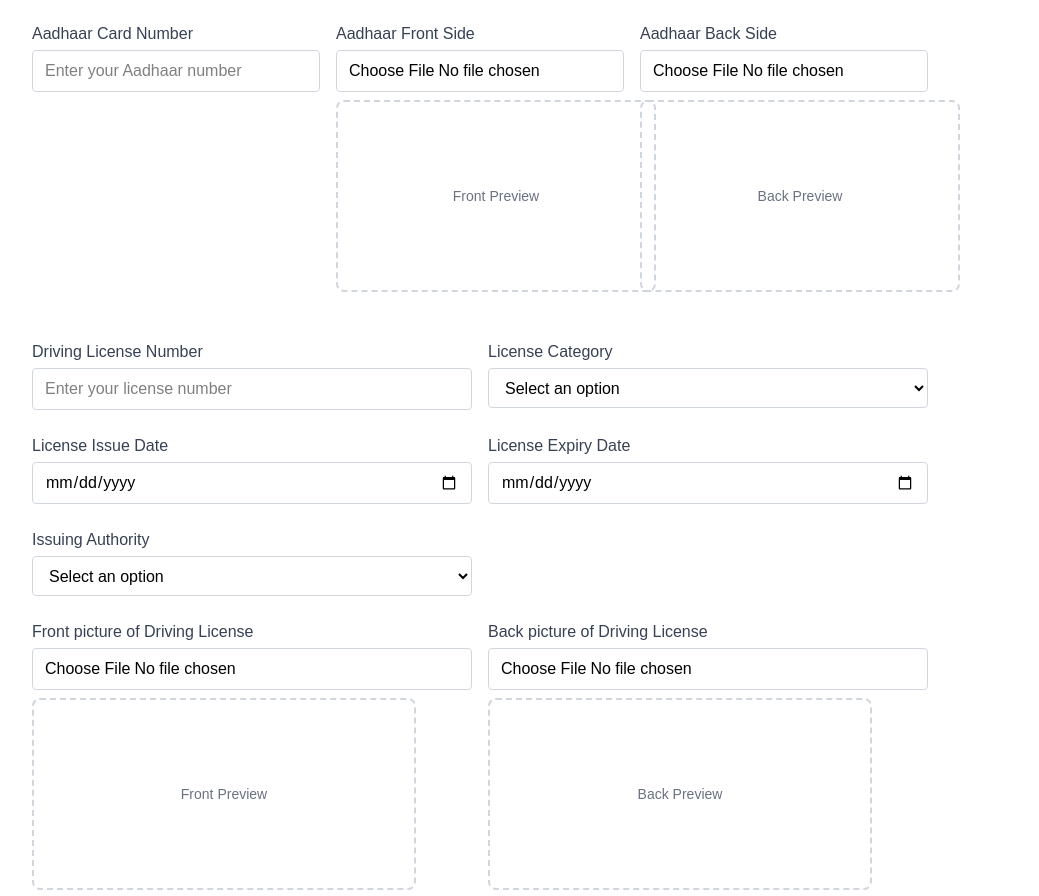
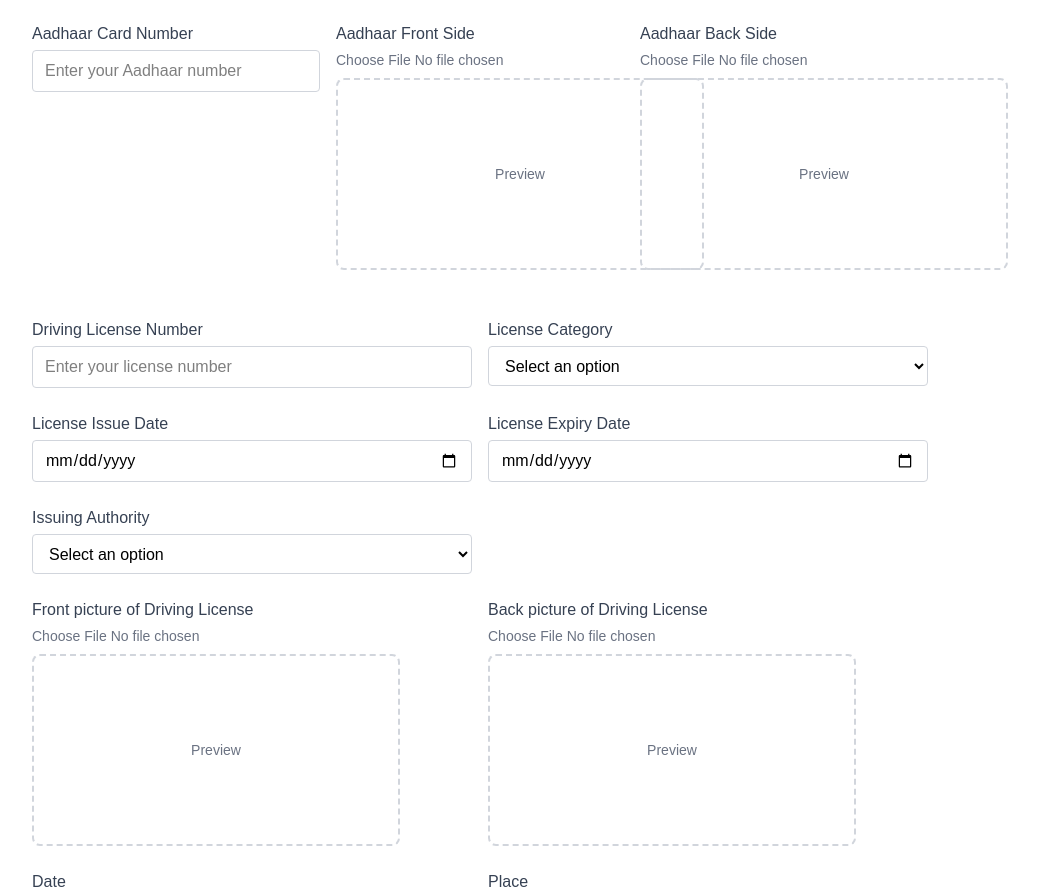
Before and after one commit to vyaparguru/itdc, a Next.js app: page /apply in a window 1280 px wide. Shown: the part 841-1737 px from the top of the page, without its empty margins (160-1199 px from the left). Built offline with nearby package versions, Linux system fonts and the light colour scheme.

Commit message:
created reusable components for apply page

```diff
--- a/app/apply/page.js
+++ b/app/apply/page.js
@@ -1,46 +1,10 @@
 'use client';
 
+import FileUpload from '@/components/reusable/FileUpload';
 import FormField from '@/components/reusable/FormField';
+import FormRow from '@/components/reusable/FormRow';
+import stateCityData from '@/utils/stateCityData';
 import React, { useState } from 'react';
-
-const stateCityData = {
-  "Andhra Pradesh": ["Visakhapatnam", "Vijayawada", "Guntur", "Nellore"],
-  "Arunachal Pradesh": ["Itanagar", "Tawang", "Ziro", "Pasighat"],
-  "Assam": ["Guwahati", "Dibrugarh", "Silchar", "Jorhat"],
-  "Bihar": ["Patna", "Gaya", "Bhagalpur", "Muzaffarpur"],
-  "Chhattisgarh": ["Raipur", "Bilaspur", "Durg", "Korba"],
-  "Goa": ["Panaji", "Margao", "Vasco da Gama", "Mapusa"],
-  "Gujarat": ["Ahmedabad", "Surat", "Vadodara", "Rajkot"],
-  "Haryana": ["Gurgaon", "Faridabad", "Panipat", "Ambala"],
-  "Himachal Pradesh": ["Shimla", "Manali", "Dharamshala", "Kullu"],
-  "Jharkhand": ["Ranchi", "Jamshedpur", "Dhanbad", "Bokaro"],
-  "Karnataka": ["Bengaluru", "Mysuru", "Mangaluru", "Hubli"],
-  "Kerala": ["Thiruvananthapuram", "Kochi", "Kozhikode", "Kollam"],
-  "Madhya Pradesh": ["Bhopal", "Indore", "Gwalior", "Jabalpur"],
-  "Maharashtra": ["Mumbai", "Pune", "Nagpur", "Nashik"],
-  "Manipur": ["Imphal", "Churachandpur", "Thoubal", "Ukhrul"],
-  "Meghalaya": ["Shillong", "Tura", "Jowai", "Nongpoh"],
-  "Mizoram": ["Aizawl", "Lunglei", "Champhai", "Serchhip"],
-  "Nagaland": ["Kohima", "Dimapur", "Mokokchung", "Tuensang"],
-  "Odisha": ["Bhubaneswar", "Cuttack", "Rourkela", "Puri"],
-  "Punjab": ["Chandigarh", "Ludhiana", "Amritsar", "Jalandhar"],
-  "Rajasthan": ["Jaipur", "Jodhpur", "Udaipur", "Ajmer"],
-  "Sikkim": ["Gangtok", "Namchi", "Pelling", "Ravangla"],
-  "Tamil Nadu": ["Chennai", "Coimbatore", "Madurai", "Tiruchirappalli"],
-  "Telangana": ["Hyderabad", "Warangal", "Nizamabad", "Karimnagar"],
-  "Tripura": ["Agartala", "Udaipur", "Dharmanagar", "Kailashahar"],
-  "Uttar Pradesh": ["Lucknow", "Kanpur", "Varanasi", "Agra"],
-  "Uttarakhand": ["Dehradun", "Haridwar", "Nainital", "Rishikesh"],
-  "West Bengal": ["Kolkata", "Darjeeling", "Siliguri", "Howrah"],
-  "Andaman and Nicobar Islands": ["Port Blair"],
-  "Chandigarh": ["Chandigarh"],
-  "Dadra and Nagar Haveli and Daman and Diu": ["Silvassa", "Daman", "Diu"],
-  "Delhi": ["New Delhi"],
-  "Lakshadweep": ["Kavaratti"],
-  "Puducherry": ["Puducherry"],
-  "Ladakh": ["Leh", "Kargil"],
-  "Jammu and Kashmir": ["Srinagar", "Jammu", "Anantnag", "Baramulla"],
-};
 
 const Apply = () => {
   const [profilePhoto, setProfilePhoto] = useState(null);
@@ -57,47 +21,11 @@ const Apply = () => {
     setCities(stateCityData[state] || []);
   };
 
-  const handlePhotoUpload = (e) => {
+  const handleFileUpload = (setter) => (e) => {
     const file = e.target.files[0];
     if (file) {
       const reader = new FileReader();
-      reader.onload = () => setProfilePhoto(reader.result);
-      reader.readAsDataURL(file);
-    }
-  };
-
-  const handleAadhaarFrontUpload = (e) => {
-    const file = e.target.files[0];
-    if (file) {
-      const reader = new FileReader();
-      reader.onload = () => setAadhaarFront(reader.result);
-      reader.readAsDataURL(file);
-    }
-  };
-
-  const handleAadhaarBackUpload = (e) => {
-    const file = e.target.files[0];
-    if (file) {
-      const reader = new FileReader();
-      reader.onload = () => setAadhaarBack(reader.result);
-      reader.readAsDataURL(file);
-    }
-  };
-
-  const handleLicenseFrontUpload = (e) => {
-    const file = e.target.files[0];
-    if (file) {
-      const reader = new FileReader();
-      reader.onload = () => setLicenseFront(reader.result);
-      reader.readAsDataURL(file);
-    }
-  };
-
-  const handleLicenseBackUpload = (e) => {
-    const file = e.target.files[0];
-    if (file) {
-      const reader = new FileReader();
-      reader.onload = () => setLicenseBack(reader.result);
+      reader.onload = () => setter(reader.result);
       reader.readAsDataURL(file);
     }
   };
@@ -125,19 +53,19 @@ const Apply = () => {
         {/* Left Form */}
         <form className="order-2 md:order-1 grid grid-cols-1 gap-6 text-black">
           {/* Row 1: Name & Father's Name */}
-          <div className="grid grid-cols-1 md:grid-cols-2 gap-4">
+          <FormRow className="grid grid-cols-1 md:grid-cols-2 gap-4">
             <FormField label="Name" placeholder="Enter your name" />
             <FormField label="Father's Name" placeholder="Enter your father’s name" />
-          </div>
+          </FormRow>
 
           {/* Row 2: DOB & Mobile Number */}
-          <div className="grid grid-cols-1 md:grid-cols-2 gap-4">
+          <FormRow className="grid grid-cols-1 md:grid-cols-2 gap-4">
             <FormField label="Date of Birth" type="date" />
             <FormField label="Mobile Number" placeholder="Enter your mobile number" />
-          </div>
+          </FormRow>
 
           {/* Row 3: Email & Qualification */}
-          <div className="grid grid-cols-1 md:grid-cols-2 gap-4">
+          <FormRow className="grid grid-cols-1 md:grid-cols-2 gap-4">
             <FormField label="Email" type="email" placeholder="Enter your email" />
             <FormField
               label="Qualification"
@@ -151,27 +79,25 @@ const Apply = () => {
                 "Others",
               ]}
             />
-          </div>
+          </FormRow>
 
           {/* Row 4: Passport Photo */}
-          <div className="grid grid-cols-1 md:grid-cols-2 gap-4">
+          <FormRow columns={1}>
             <FormField
               label="Passport Size Photo"
               type="file"
               accept="image/*"
-              onChange={handlePhotoUpload}
+              onChange={handleFileUpload(setProfilePhoto)}
             />
-          </div>
+          </FormRow>
         </form>
       </div>
 
       {/* New Section */}
       <div className="mt-12 grid grid-cols-1 gap-6 text-black">
         {/* Row 1: Address & State */}
-        <div className="grid grid-cols-1 md:grid-cols-2 gap-4">
-          <div>
-            <FormField label="Address" placeholder="Enter your address" />
-          </div>
+        <FormRow>
+          <FormField label="Address" placeholder="Enter your address" />
           <FormField
             label="State"
             type="select"
@@ -179,157 +105,70 @@ const Apply = () => {
             onChange={handleStateChange}
             options={Object.keys(stateCityData)}
           />
-        </div>
+        </FormRow>
 
         {/* Row 2: City, Pincode & District */}
-        <div className="grid grid-cols-1 md:grid-cols-3 gap-4">
-          <FormField
-            label="City"
-            type="select"
-            options={cities}
-            placeholder="Select City"
-          />
-          <FormField
-            label="Pincode"
-            type="text"
-            placeholder="Enter your pincode"
-          />
-          <FormField
-            label="District"
-            type="text"
-            placeholder="Enter your district"
-          />
-        </div>
+        <FormRow columns={3}>
+          <FormField label="City" type="select" options={cities} placeholder="Select City" />
+          <FormField label="Pincode" type="text" placeholder="Enter your pincode" />
+          <FormField label="District" type="text" placeholder="Enter your district" />
+        </FormRow>
 
         {/* Row 3: Aadhaar Card Details */}
-        <div className="grid grid-cols-1 md:grid-cols-3 gap-4">
-          <FormField
-            label="Aadhaar Card Number"
-            type="text"
-            placeholder="Enter your Aadhaar number"
+        <FormRow columns={3}>
+          <FormField label="Aadhaar Card Number" type="text" placeholder="Enter your Aadhaar number" />
+          <FileUpload
+            label="Aadhaar Front Side"
+            onChange={handleFileUpload(setAadhaarFront)}
+            preview={aadhaarFront}
           />
-          <div>
-            <FormField
-              label="Aadhaar Front Side"
-              type="file"
-              accept="image/*"
-              onChange={handleAadhaarFrontUpload}
-            />
-            <div className="mt-2 w-60 md:w-80 h-44 md:h-48 border-2 border-dashed border-gray-300 rounded-lg overflow-hidden">
-              {aadhaarFront ? (
-                <img src={aadhaarFront} alt="Aadhaar Front" className="w-full h-full object-cover" />
-              ) : (
-                <span className="text-gray-500 text-sm flex items-center justify-center h-full">
-                  Front Preview
-                </span>
-              )}
-            </div>
-          </div>
-          <div>
-            <FormField
-              label="Aadhaar Back Side"
-              type="file"
-              accept="image/*"
-              onChange={handleAadhaarBackUpload}
-            />
-            <div className="mt-2 w-60 md:w-80 h-44 md:h-48 border-2 border-dashed border-gray-300 rounded-lg overflow-hidden">
-              {aadhaarBack ? (
-                <img src={aadhaarBack} alt="Aadhaar Back" className="w-full h-full object-cover" />
-              ) : (
-                <span className="text-gray-500 text-sm flex items-center justify-center h-full">
-                  Back Preview
-                </span>
-              )}
-            </div>
-          </div>
-        </div>
+          <FileUpload
+            label="Aadhaar Back Side"
+            onChange={handleFileUpload(setAadhaarBack)}
+            preview={aadhaarBack}
+          />
+        </FormRow>
       </div>
       <div className="mt-12 grid grid-cols-1 gap-6 text-black">
         {/* Row 1: Driving License Number & License Category */}
-        <div className="grid grid-cols-1 md:grid-cols-2 gap-4">
-          <FormField
-            label="Driving License Number"
-            type="text"
-            placeholder="Enter your license number"
-          />
-          <FormField
-            label="License Category"
-            type="select"
-            options={["LMV", "HMV", "LTV", "HTV"]}
-          />
-        </div>
+        <FormRow>
+          <FormField label="Driving License Number" type="text" placeholder="Enter your license number"/>
+          <FormField label="License Category" type="select" options={["LMV", "HMV", "LTV", "HTV"]} />
+        </FormRow>
 
         {/* Row 2: License Issue Date & Expiry Date */}
-        <div className="grid grid-cols-1 md:grid-cols-2 gap-4">
-          <FormField
-            label="License Issue Date"
-            type="date"
+        <FormRow>
+          <FormField label="License Issue Date" type="date" />
+          <FormField label="License Expiry Date" type="date" />
+        </FormRow>
+        {/* Row 3: Issuing Authority */}
+        <FormRow>
+          <FormField label="Issuing Authority" type="select" options={["RTO", "DTO", "SDM"]}/>
+        </FormRow>
+        {/* Row 4: License Front & Back Pictures */}
+        <FormRow>
+          <FileUpload
+            label="Front picture of Driving License"
+            onChange={handleFileUpload(setLicenseFront)}
+            preview={licenseFront}
           />
-          <FormField
-            label="License Expiry Date"
-            type="date"
+          <FileUpload
+            label="Back picture of Driving License"
+            onChange={handleFileUpload(setLicenseBack)}
+            preview={licenseBack}
           />
-        </div>
-        {/* Row 3: Issuing Authority */}
-        <div className="grid grid-cols-1 md:grid-cols-2 gap-4">
-          <FormField
-            label="Issuing Authority"
-            type="select"
-            options={["RTO", "DTO", "SDM"]}
-          />
-        </div>
-        {/* Row 4: License Front & Back Pictures */}
-        <div className="grid grid-cols-1 md:grid-cols-2 gap-4">
-          <div>
-            <FormField
-              label="Front picture of Driving License"
-              type="file"
-              accept="image/*"
-              onChange={handleLicenseFrontUpload}
-            />
-            <div className="mt-2 w-60 md:w-96 h-44 md:h-48 border-2 border-dashed border-gray-300 rounded-lg overflow-hidden">
-              {licenseFront ? (
-                <img src={licenseFront} alt="License Front" className="w-full h-full object-cover" />
-              ) : (
-                <span className="text-gray-500 text-sm flex items-center justify-center h-full">
-                  Front Preview
-                </span>
-              )}
-            </div>
-          </div>
-          <div>
-            <FormField
-              label="Back picture of Driving License"
-              type="file"
-              accept="image/*"
-              onChange={handleLicenseBackUpload}
-            />
-            <div className="mt-2 w-60 md:w-96 h-44 md:h-48 border-2 border-dashed border-gray-300 rounded-lg overflow-hidden">
-              {licenseBack ? (
-                <img src={licenseBack} alt="License Back" className="w-full h-full object-cover" />
-              ) : (
-                <span className="text-gray-500 text-sm flex items-center justify-center h-full">
-                  Back Preview
-                </span>
-              )}
-            </div>
-          </div>
-        </div>
+        </FormRow>
 
         {/* Row 5: Date & Place */}
-        <div className="grid grid-cols-1 md:grid-cols-2 gap-4">
+        <FormRow>
           <FormField
             label="Date"
             type="date"
             value={new Date().toISOString().split('T')[0]}
             readOnly
           />
-          <FormField
-            label="Place"
-            type="text"
-            placeholder="Enter your place"
-          />
-        </div>
+          <FormField label="Place" type="text" placeholder="Enter your place" />
+        </FormRow>
         <div className="mt-8 text-center">
           <button className="bg-[#800000] text-white px-6 py-2 rounded-lg font-medium hover:bg-[#a00000]">
             Submit
--- a/components/Footer.jsx
+++ b/components/Footer.jsx
@@ -18,7 +18,7 @@ const Footer = () => {
               </Link>
             </div>
             <p className="text-md mt-2">
-              Hoshiarpur Institute of Automotive and Skill Driving Society is registered under the Societies Registration Act (XXI of 1960) and as amended by Punjab Government Act.1957.
+            Jalandhar Institute of Driving and Training Centre is a government-approved driver training institution dedicated to providing high-quality driving education and skill development.
             </p>
           </div>
           <nav className="mb-0 md:mb-0 w-full md:w-1/3 flex flex-col md:items-center">
--- /dev/null
+++ b/components/reusable/FileUpload.jsx
@@ -0,0 +1,26 @@
+import React from 'react';
+
+const FileUpload = ({ label, onChange, preview }) => {
+  return (
+    <div>
+      <label className="block text-md font-medium text-gray-700">{label}</label>
+      <input
+        type="file"
+        accept="image/*"
+        onChange={onChange}
+        className="mt-1 block w-full text-sm text-gray-500 "
+      />
+      <div className="mt-2 w-60 md:w-92 h-44 md:h-48 border-2 border-dashed border-gray-300 rounded-lg overflow-hidden">
+        {preview ? (
+          <img src={preview} alt={label} className="w-full h-full object-cover" />
+        ) : (
+          <span className="text-gray-500 text-sm flex items-center justify-center h-full">
+            Preview
+          </span>
+        )}
+      </div>
+    </div>
+  );
+};
+
+export default FileUpload;
--- /dev/null
+++ b/components/reusable/FormRow.jsx
@@ -0,0 +1,11 @@
+import React from 'react';
+
+const FormRow = ({ children, columns = 2 }) => {
+  return (
+    <div className={`grid grid-cols-1 md:grid-cols-${columns} gap-4`}>
+      {children}
+    </div>
+  );
+};
+
+export default FormRow;
--- /dev/null
+++ b/utils/stateCityData.js
@@ -0,0 +1,40 @@
+const stateCityData = {
+    "Andhra Pradesh": ["Visakhapatnam", "Vijayawada", "Guntur", "Nellore"],
+    "Arunachal Pradesh": ["Itanagar", "Tawang", "Ziro", "Pasighat"],
+    "Assam": ["Guwahati", "Dibrugarh", "Silchar", "Jorhat"],
+    "Bihar": ["Patna", "Gaya", "Bhagalpur", "Muzaffarpur"],
+    "Chhattisgarh": ["Raipur", "Bilaspur", "Durg", "Korba"],
+    "Goa": ["Panaji", "Margao", "Vasco da Gama", "Mapusa"],
+    "Gujarat": ["Ahmedabad", "Surat", "Vadodara", "Rajkot"],
+    "Haryana": ["Gurgaon", "Faridabad", "Panipat", "Ambala"],
+    "Himachal Pradesh": ["Shimla", "Manali", "Dharamshala", "Kullu"],
+    "Jharkhand": ["Ranchi", "Jamshedpur", "Dhanbad", "Bokaro"],
+    "Karnataka": ["Bengaluru", "Mysuru", "Mangaluru", "Hubli"],
+    "Kerala": ["Thiruvananthapuram", "Kochi", "Kozhikode", "Kollam"],
+    "Madhya Pradesh": ["Bhopal", "Indore", "Gwalior", "Jabalpur"],
+    "Maharashtra": ["Mumbai", "Pune", "Nagpur", "Nashik"],
+    "Manipur": ["Imphal", "Churachandpur", "Thoubal", "Ukhrul"],
+    "Meghalaya": ["Shillong", "Tura", "Jowai", "Nongpoh"],
+    "Mizoram": ["Aizawl", "Lunglei", "Champhai", "Serchhip"],
+    "Nagaland": ["Kohima", "Dimapur", "Mokokchung", "Tuensang"],
+    "Odisha": ["Bhubaneswar", "Cuttack", "Rourkela", "Puri"],
+    "Punjab": ["Chandigarh", "Ludhiana", "Amritsar", "Jalandhar"],
+    "Rajasthan": ["Jaipur", "Jodhpur", "Udaipur", "Ajmer"],
+    "Sikkim": ["Gangtok", "Namchi", "Pelling", "Ravangla"],
+    "Tamil Nadu": ["Chennai", "Coimbatore", "Madurai", "Tiruchirappalli"],
+    "Telangana": ["Hyderabad", "Warangal", "Nizamabad", "Karimnagar"],
+    "Tripura": ["Agartala", "Udaipur", "Dharmanagar", "Kailashahar"],
+    "Uttar Pradesh": ["Lucknow", "Kanpur", "Varanasi", "Agra"],
+    "Uttarakhand": ["Dehradun", "Haridwar", "Nainital", "Rishikesh"],
+    "West Bengal": ["Kolkata", "Darjeeling", "Siliguri", "Howrah"],
+    "Andaman and Nicobar Islands": ["Port Blair"],
+    "Chandigarh": ["Chandigarh"],
+    "Dadra and Nagar Haveli and Daman and Diu": ["Silvassa", "Daman", "Diu"],
+    "Delhi": ["New Delhi"],
+    "Lakshadweep": ["Kavaratti"],
+    "Puducherry": ["Puducherry"],
+    "Ladakh": ["Leh", "Kargil"],
+    "Jammu and Kashmir": ["Srinagar", "Jammu", "Anantnag", "Baramulla"],
+  };
+
+  export default stateCityData;
```
